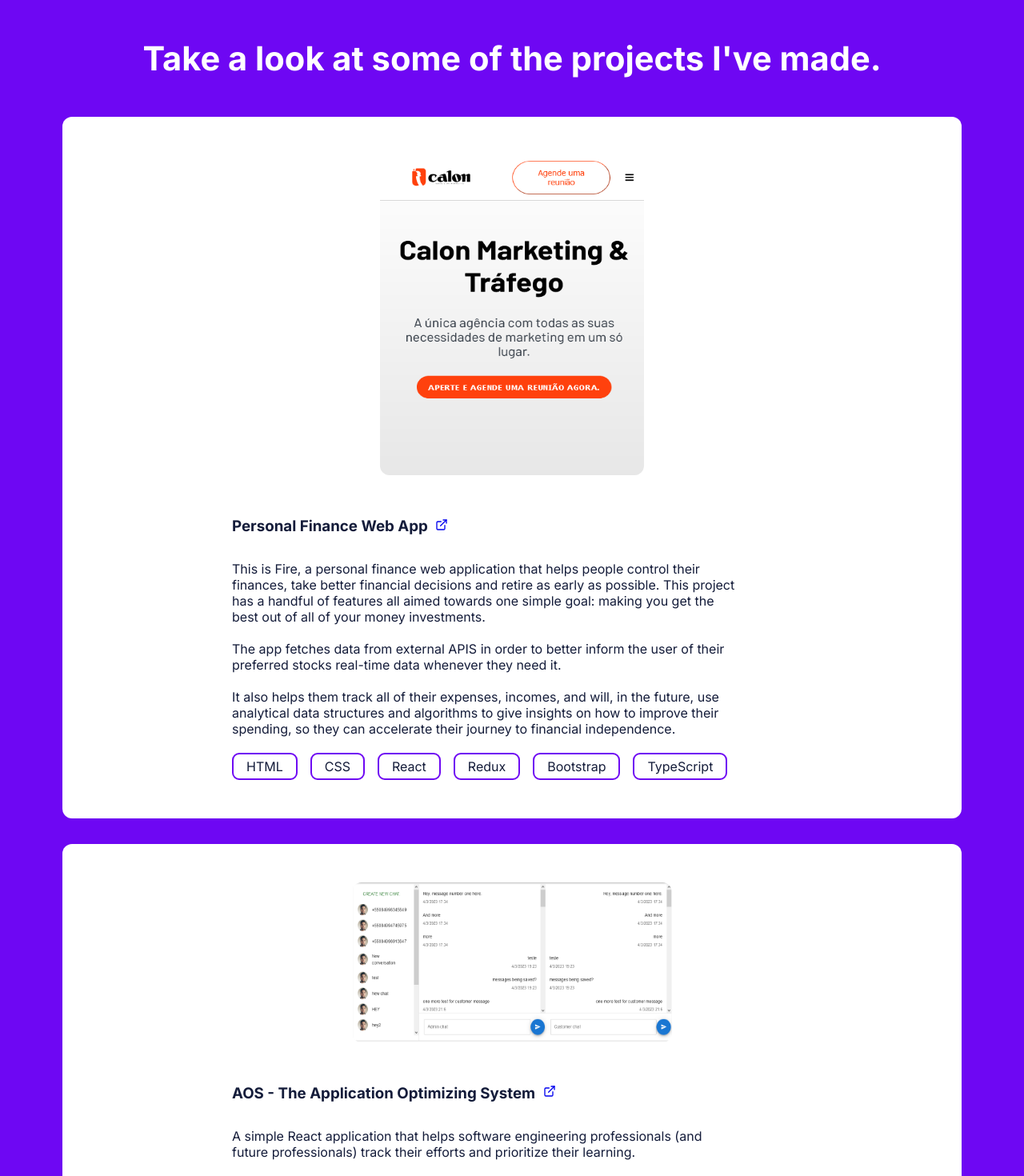
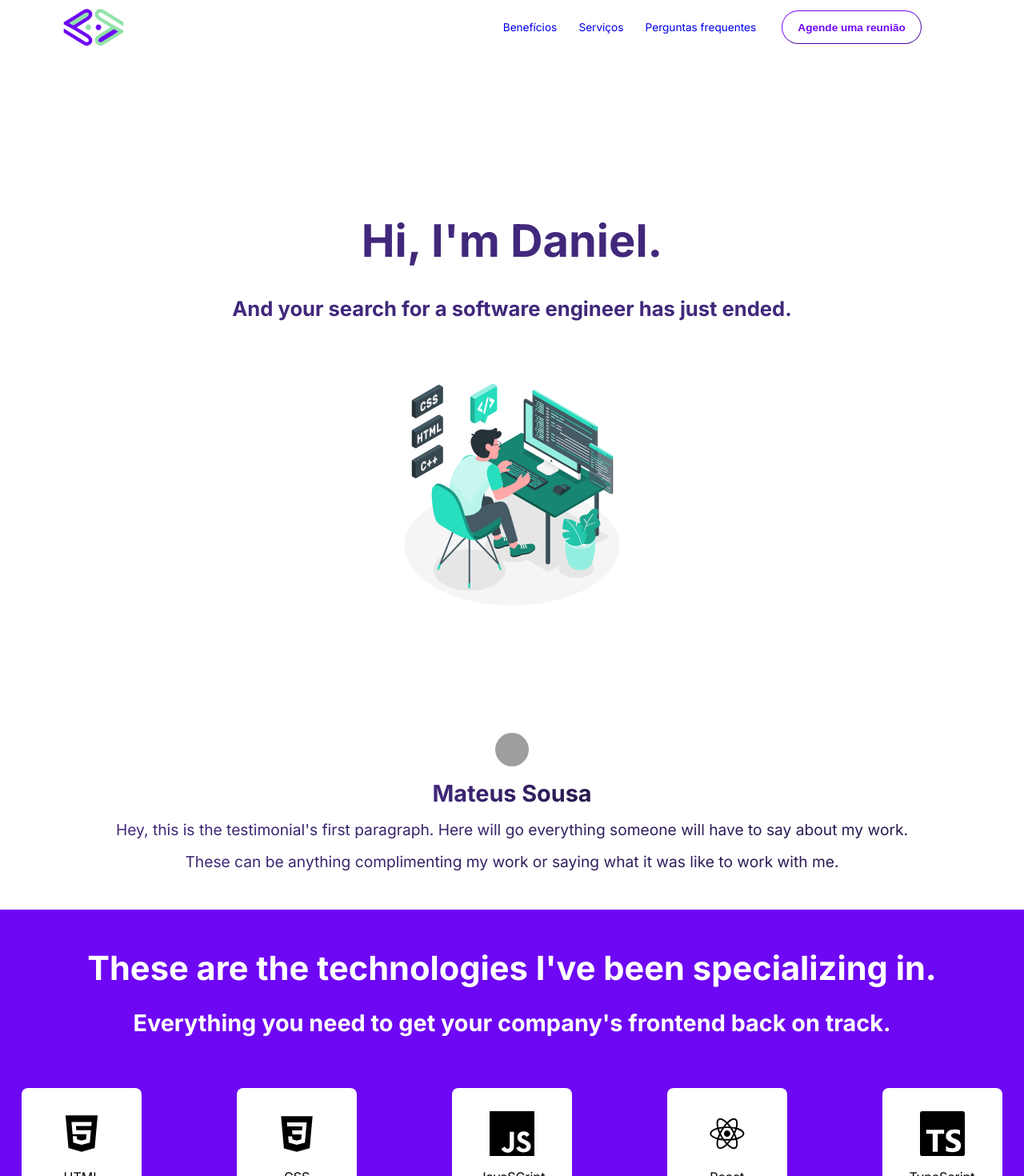
Before and after one commit to danielflorencio/second-portfolio, a Next.js app: page / in a window 1280 px wide. Shown: the top 1470 px of the page at 80% size. Built offline with nearby package versions, Linux system fonts and the light colour scheme; grey boxes are pictures that could not be loaded.

Commit message:
Disabled two eslint rules that were stopping the build from working.

```diff
--- a/src/app/page.tsx
+++ b/src/app/page.tsx
@@ -10,11 +10,11 @@
 export default function Home() {
   return (
     <main className={styles.main}>
-      {/* <NavbarContainer/> */}
-      {/* <HeroSectionOne/> */}
-      {/* <TestimonialSection img='' name='Mateus Sousa' testimonial={["Hey, this is the testimonial's first paragraph. Here will go everything someone will have to say about my work.", "These can be anything complimenting my work or saying what it was like to work with me."]}/> */}
-      {/* <TechStackSection/> */}
-      {/* <TestimonialSection img='' name='Second Person' testimonial={["Hey, this is the testimonial's first paragraph. Here will go everything someone will have to say about my work.", "These can be anything complimenting my work or saying what it was like to work with me."]}/> */}
+      <NavbarContainer/>
+      <HeroSectionOne/>
+      <TestimonialSection img='' name='Mateus Sousa' testimonial={["Hey, this is the testimonial's first paragraph. Here will go everything someone will have to say about my work.", "These can be anything complimenting my work or saying what it was like to work with me."]}/>
+      <TechStackSection/>
+      <TestimonialSection img='' name='Second Person' testimonial={["Hey, this is the testimonial's first paragraph. Here will go everything someone will have to say about my work.", "These can be anything complimenting my work or saying what it was like to work with me."]}/>
       <Projects/>
     </main>
   )
--- a/src/sectionLayouts/Projects/Index.tsx
+++ b/src/sectionLayouts/Projects/Index.tsx
@@ -30,13 +30,13 @@
                         </a>
                     </div>
                     <div className={styles.descriptionParagraphs}>
-                    {project.descriptionParagraphs.map((paragraph, pIndex) =>(
+                    {project.descriptionParagraphs.map((paragraph: any, pIndex: number) =>(
                         <p key={pIndex} className={styles.descriptionParagraph}>{paragraph}<br/><br/></p>
                     ))}
                     </div>
                 </div>
                 <div className={styles.skillList}>
-                    {project.skills.map((skill, skillIndex) => (
+                    {project.skills.map((skill: any, skillIndex: number) => (
                         <div key={skillIndex} className={styles.skillItem}>{skill}</div>
                     ))}
                 </div>
@@ -60,12 +60,12 @@
                         </a>
                     </div>
                     <div className={styles.descriptionParagraphs}>
-                    {project.descriptionParagraphs.map((paragraph, pIndex) =>(
+                    {project.descriptionParagraphs.map((paragraph: any, pIndex: number) =>(
                         <p key={pIndex} className={styles.descriptionParagraph}>{paragraph}<br/><br/></p>
                     ))}
                     </div>                </div>
                 <div className={styles.skillList}>
-                    {project.skills.map((skill, skillIndex) => (
+                    {project.skills.map((skill: any, skillIndex: number) => (
                         <div key={skillIndex} className={styles.skillItem}>{skill}</div>
                     ))}
                 </div>
--- a/src/sectionLayouts/TechStackSection/index.tsx
+++ b/src/sectionLayouts/TechStackSection/index.tsx
@@ -29,8 +29,8 @@
     return(
         <section className={styles.section}>
             <div className={styles.titles}>
-            <h2 className={styles.title}>These are the technologies I've been specializing in.</h2>
-            <h3 className={styles.subtitle}>Everything you need to get your company's frontend back on track.</h3>
+            <h2 className={styles.title}>These are the technologies I&apos;ve been specializing in.</h2>
+            <h3 className={styles.subtitle}>Everything you need to get your company&apos;s frontend back on track.</h3>
             </div>
             <div className={styles.skillList}>
                 {skillBlocks.map((skill, index) => (
```
Also changed, not shown: .eslintrc.json.
